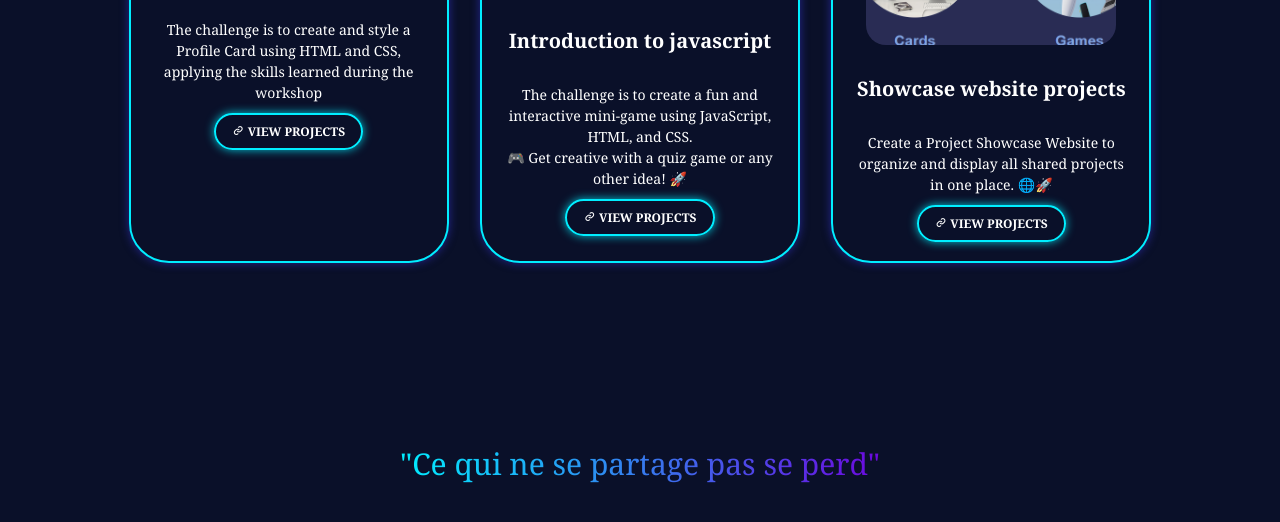
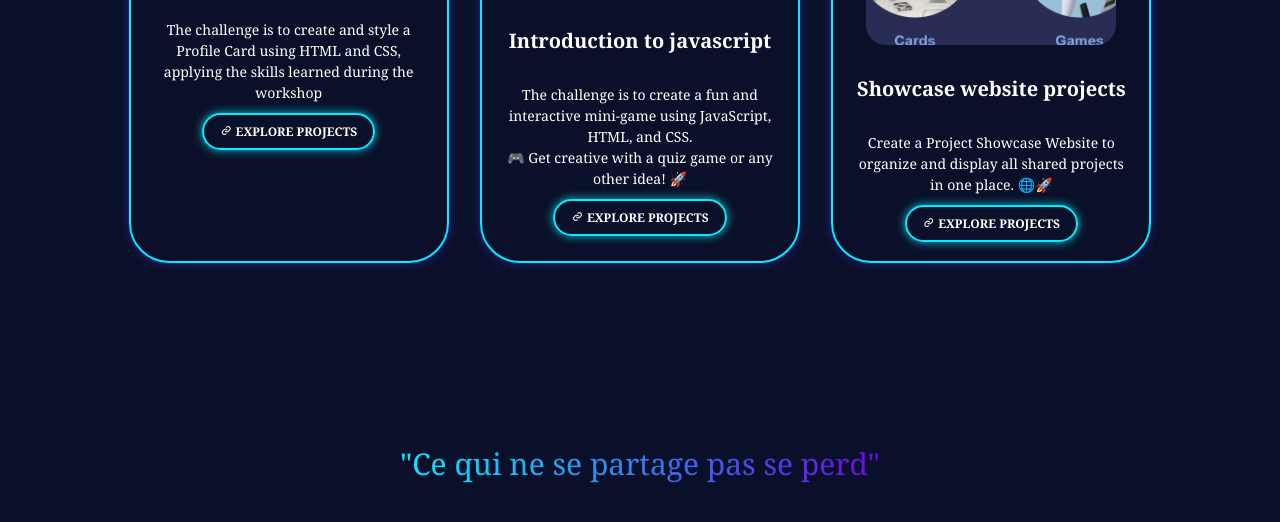
Before and after one commit to Lydiachal/showcase-website, a plain HTML site: page index.html in a window 1280 px wide. Shown: the part 1423-1945 px from the top of the page. Drawn offline with nearby package versions, Linux system fonts and the light colour scheme; files whose address does not match are found by name.

Commit message:
Update index.html

```diff
--- a/index.html
+++ b/index.html
@@ -96,7 +96,7 @@
             </p>
             <a href="projects.html?category=html-css" class="card-btn">
                <i class='bx bx-link'></i>
-                view projects
+                Explore projects
             </a>
         </div>
 
@@ -110,7 +110,7 @@
             </p>
             <a href="projects.html?category=javascript" class="card-btn">
                 <i class='bx bx-link'></i>
-                <span >view projects</span>
+                <span >Explore projects</span>
             </a>
 
         </div>
@@ -123,7 +123,7 @@
             </p>
             <a href="projects.html?category=portfolio" class="card-btn">
                 <i class='bx bx-link'></i>
-                <span >view projects</span>
+                <span >Explore projects</span>
             </a>
         </div>
       </div>
```
